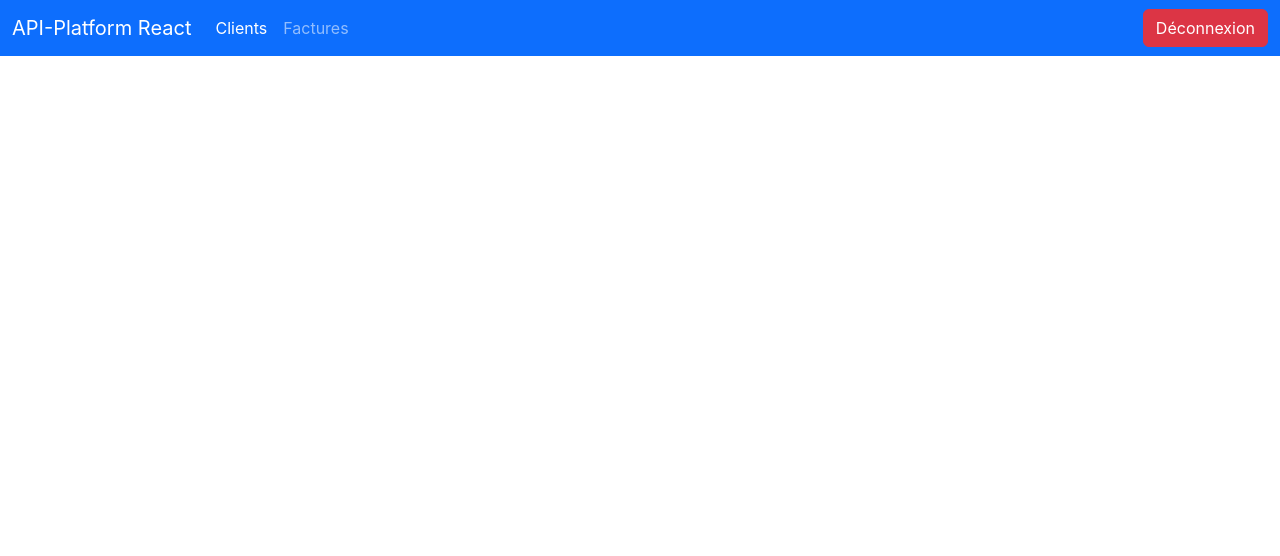
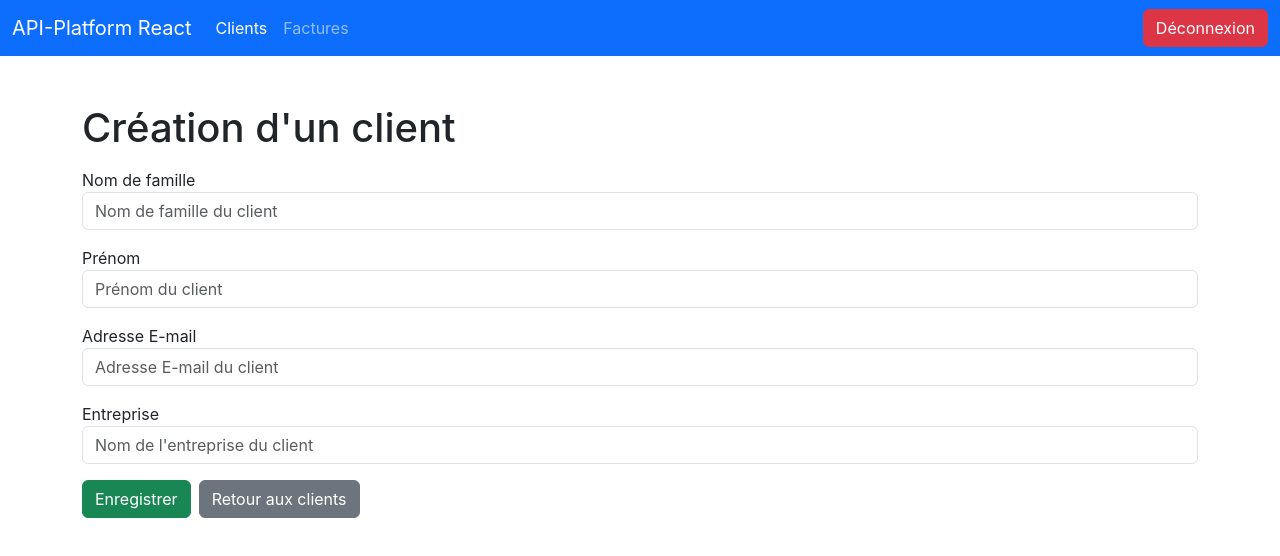
Before and after one commit to webepse/apireact2025, a React (Create React App) app: page /customers/1 in a window 1280 px wide. Shown: the top 556 px of the page. Built offline with nearby package versions, Linux system fonts and the light colour scheme; sample sign-in values are in the browser's storage.

Commit message:
customerPage v1

```diff
--- a/src/App.js
+++ b/src/App.js
@@ -10,6 +10,7 @@
 import { useState } from 'react';
 import PrivateRoute from './components/PrivateRoute';
 import AuthContext from './contexts/AuthContext';
+import CustomerPage from './pages/CustomerPage';
 
 authAPI.setup()
 
@@ -35,6 +36,11 @@
               </PrivateRoute>
             } />
             <Route path="/customerpage" element={<CustomersPageWithPagination />} />
+            <Route path="/customers/:id" element={
+              <PrivateRoute>
+                <CustomerPage />
+              </PrivateRoute>
+            } />
             <Route path="/customers" element={
               <PrivateRoute>
                 <CustomersPage />
--- /dev/null
+++ b/src/components/forms/Field.jsx
@@ -0,0 +1,23 @@
+const Field = ({name, label, value, onChange, placeholder="", type="text", error=""}) => {
+    return (
+        <div className="my-3">
+            <label htmlFor={name}>{label}</label>
+            <input
+                type={type}
+                value={value}
+                onChange={onChange}
+                placeholder={placeholder || label}
+                name={name}
+                id={name}
+                className={"form-control" + (error && " is-invalid")}
+            />
+            {
+                error && (
+                    <p className="invalid-feedback">{error}</p>
+                )
+            }
+        </div>
+     );
+}
+
+export default Field;
--- /dev/null
+++ b/src/pages/CustomerPage.jsx
@@ -0,0 +1,85 @@
+import { useEffect, useState } from "react";
+import { useParams, useNavigate, Link } from "react-router-dom";
+import customersAPI from "../services/customersAPI";
+import Field from "../components/forms/Field";
+
+const CustomerPage = (props) => {
+
+    let {id = "new"} = useParams()
+    const navigate = useNavigate()
+
+    const [customer, setCustomer] = useState({
+        lastName: "",
+        firstName: "",
+        email: "",
+        company: "",
+        user: ""
+    })
+
+    const [errors, setErrors] = useState({
+        lastName: "",
+        firstName: "",
+        email: "",
+        company: ""
+    })
+
+
+    const handleSubmit = (event) => {
+        event.preventDefault()
+    }
+
+    const handleChange = (event) => {
+        // const value = event.currentTarget.value
+        // const name = event.currentTarget.name
+        const {name, value} = event.currentTarget
+        setCustomer({...customer, [name]:value})
+    }
+
+    return (
+        <>
+            <h1>Création d'un client</h1>
+            <form onSubmit={handleSubmit}>
+                <Field
+                    name="lastName"
+                    label="Nom de famille"
+                    placeholder="Nom de famille du client"
+                    value={customer.lastName}
+                    onChange={handleChange}
+                    error={errors.lastName}
+                />
+                <Field
+                    name="firstName"
+                    label="Prénom"
+                    placeholder="Prénom du client"
+                    value={customer.firstName}
+                    onChange={handleChange}
+                    error={errors.firstName}
+                />
+                <Field
+                    name="email"
+                    label="Adresse E-mail"
+                    type="email"
+                    placeholder="Adresse E-mail du client"
+                    value={customer.email}
+                    onChange={handleChange}
+                    error={errors.email}
+                />
+                <Field
+                    name="company"
+                    label="Entreprise"
+                    placeholder="Nom de l'entreprise du client"
+                    value={customer.company}
+                    onChange={handleChange}
+                    error={errors.company}
+                />
+                <div className="my-3">
+                    <button type="submit" className="btn btn-success">Enregistrer</button>
+                    <Link to="/customers" className="btn btn-secondary mx-2">Retour aux clients</Link>
+                </div>
+
+            </form>
+        </>
+     );
+}
+
+export default CustomerPage;
--- a/src/pages/CustomersPage.jsx
+++ b/src/pages/CustomersPage.jsx
@@ -1,6 +1,8 @@
 import { useState, useEffect } from "react";
 import Pagination from "../components/Pagination";
 import customersAPI from "../services/customersAPI";
+import { Link } from "react-router-dom";
+
 
 const CustomersPage = (props) => {
 
@@ -71,7 +73,11 @@
 
     return (
         <>
-            <h1>Liste des clients</h1>
+            <div className="d-flex justify-content-between align-items-center">
+                <h1>Liste des clients</h1>
+                <Link to="/customers/new" className="btn btn-primary mb-3">Créer un client</Link>
+            </div>
+
             {/* filtre */}
             <div className="form-group">
                 <input type="text" className="form-control" placeholder="Rechercher..." value={search} onChange={handleSearch} />
@@ -104,10 +110,11 @@
                             <td className="text-center">{customer.totalAmount.toLocaleString()}</td>
                             <td className="text-center">{customer.unpaidAmount.toLocaleString()}</td>
                             <td>
+                                <Link to={`/customers/${customer.id}`} className="btn btn-sm btn-warning m-1">Editer</Link>
                                 <button
                                     disabled={customer.invoices.length > 0}
                                     onClick={() => handleDelete(customer.id)}
-                                    className="btn btn-sm btn-danger"
+                                    className="btn btn-sm btn-danger m-1"
                                     >Supprimer</button>
                             </td>
                         </tr>
```
